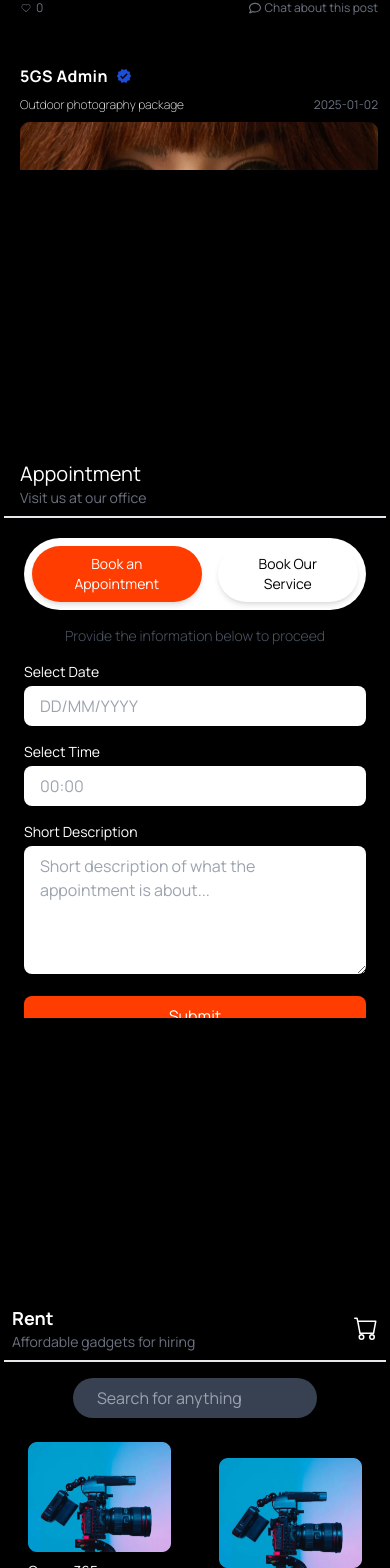
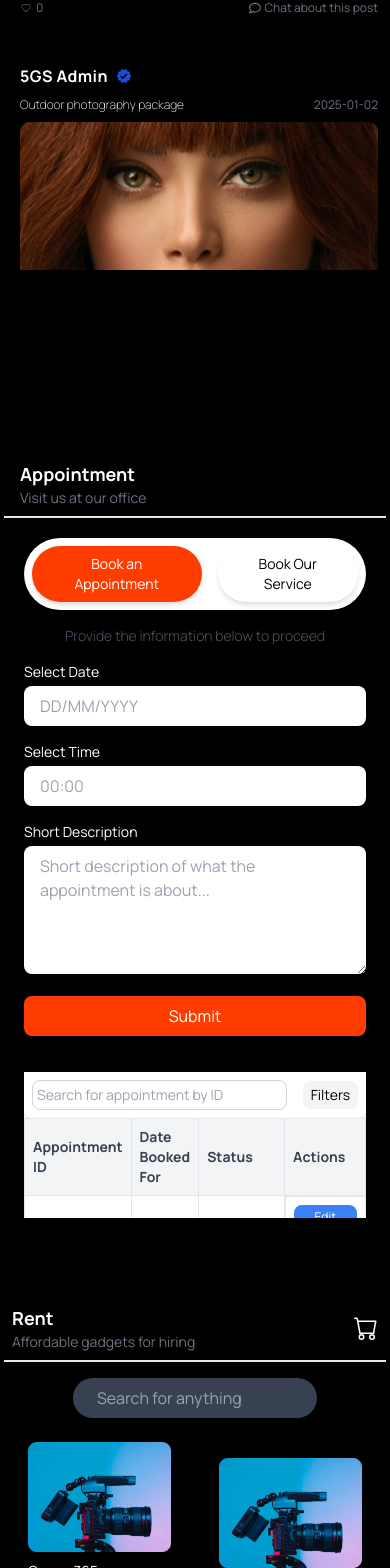
Before and after one commit to AboloreDev/5gs, a Next.js app: page /dashboard in a window 390 px wide. Shown: the part 432-2000 px from the top of the page. Built offline with nearby package versions, Linux system fonts and the light colour scheme; grey boxes are pictures that could not be loaded.

Commit message:
Final Changes

```diff
--- a/src/app/dashboard/appointment/AppointmentTable.js
+++ b/src/app/dashboard/appointment/AppointmentTable.js
@@ -39,17 +39,17 @@ const AppointmentTable = () => {
         </p>
       ) : (
         <div className="bg-white">
-          <div className="sticky top-0 z-10 bg-white p-2">
+          <div className="">
             <SearchAppointment onSearch={handleSearch} />
           </div>
-          <div className="overflow-y-auto">
+          <div className="">
             <Table
               data={paginatedAppointments}
               onEdit={editAppointment}
               onCancel={cancelAppointment}
             />
           </div>
-          <div className="sticky bottom-0 z-10 p-2">
+          <div className="">
             <Pagination
               currentPage={currentPage}
               totalPages={totalPages}
--- a/src/app/dashboard/appointment/page.js
+++ b/src/app/dashboard/appointment/page.js
@@ -6,13 +6,13 @@ const Appointment = () => {
   return (
     <div className="h-screen overflow-y-auto">
       {/* Header Section */}
-      <div className="border-b-2 py-2 px-4 sticky top-0 mt-10 bg-black">
-        <h1 className=" font-bol text-white text-xl">Appointment</h1>
+      <div className="border-b-2 py-2 px-4 mt-10 bg-black">
+        <h1 className=" font-bold text-white text-lg">Appointment</h1>
         <p className="text-gray-500 text-sm">Visit us at our office</p>
       </div>
 
       {/* Main Layout */}
-      <div className="p-1 sm:p-4 flex flex-col xl:grid xl:grid-cols-[auto_400px] gap-4 h-[500px] md:h-screen overflow-y-auto">
+      <div className="p-1 sm:p-4 flex flex-col xl:grid xl:grid-cols-[auto_400px] gap-4 h-[700px] md:h-screen overflow-y-auto">
         {/* Content Section */}
         <AppointmentContent />
 
--- a/src/app/dashboard/home/page.js
+++ b/src/app/dashboard/home/page.js
@@ -18,7 +18,7 @@ export default function HomePage() {
       <div className="hidden lg:grid lg:grid-cols-[auto_350px] p-2">
         {/* Posts */}
         <div className="overflow-y-auto overflow-hidden h-[800px]">
-          <div className="border-b-2 border-gray-600 py-2 px-2 sticky top-0 bg-black z-10">
+          <div className="border-b-2 border-gray-600 py-2 px-2">
             <h1 className="text-lg font-bold">Home</h1>
             <p className="text-gray-500 text-sm">Explore our products</p>
           </div>
@@ -64,7 +64,7 @@ export default function HomePage() {
         )}
 
         {/* Posts Section */}
-        <div className="overflow-y-auto overflow-hidden h-[500px] px-2">
+        <div className="overflow-y-auto overflow-hidden h-[600px] px-2">
           {filteredPosts.map((post, index) => (
             <HomeContent post={post} key={index} />
           ))}
--- a/src/app/dashboard/notifications/page.js
+++ b/src/app/dashboard/notifications/page.js
@@ -3,6 +3,7 @@
 import React, { useContext, useState } from "react";
 import { ClientContext } from "@/app/context/ClientContext";
 import { CiCalendarDate } from "react-icons/ci";
+import { BsX } from "react-icons/bs";
 
 const Notification = () => {
   const { notifications, displayDetails, selectedNotification } =
@@ -152,12 +153,14 @@ const Notification = () => {
         {showModal && (
           <div className="fixed inset-0 bg-black bg-opacity-50 flex justify-center items-start">
             <div className="bg-white w-full h-full p-6 overflow-y-auto">
-              <button
-                className="text-black text-sm mb-4"
+              <div
+                className="text-black flex justify-end items-end mb-20"
                 onClick={closeNotification}
               >
-                Close
-              </button>
+                <button>
+                  <BsX size={40} />
+                </button>
+              </div>
               {selectedNotification && (
                 <>
                   <h2 className="text-xl font-bold mb-2">
--- a/src/app/dashboard/rent/page.js
+++ b/src/app/dashboard/rent/page.js
@@ -19,7 +19,7 @@ const Rent = () => {
   return (
     <div className="h-screen overflow-y-auto">
       {/* Header */}
-      <div className="border-b-2 py-2 px-2 sm:mt-0 sticky top-0 z-10 bg-black mt-10">
+      <div className="border-b-2 py-2 px-2 sm:mt-0 mt-10 ">
         <div className="flex justify-between items-center">
           <div>
             <h1 className="text-lg font-bold text-white">Rent</h1>
```
